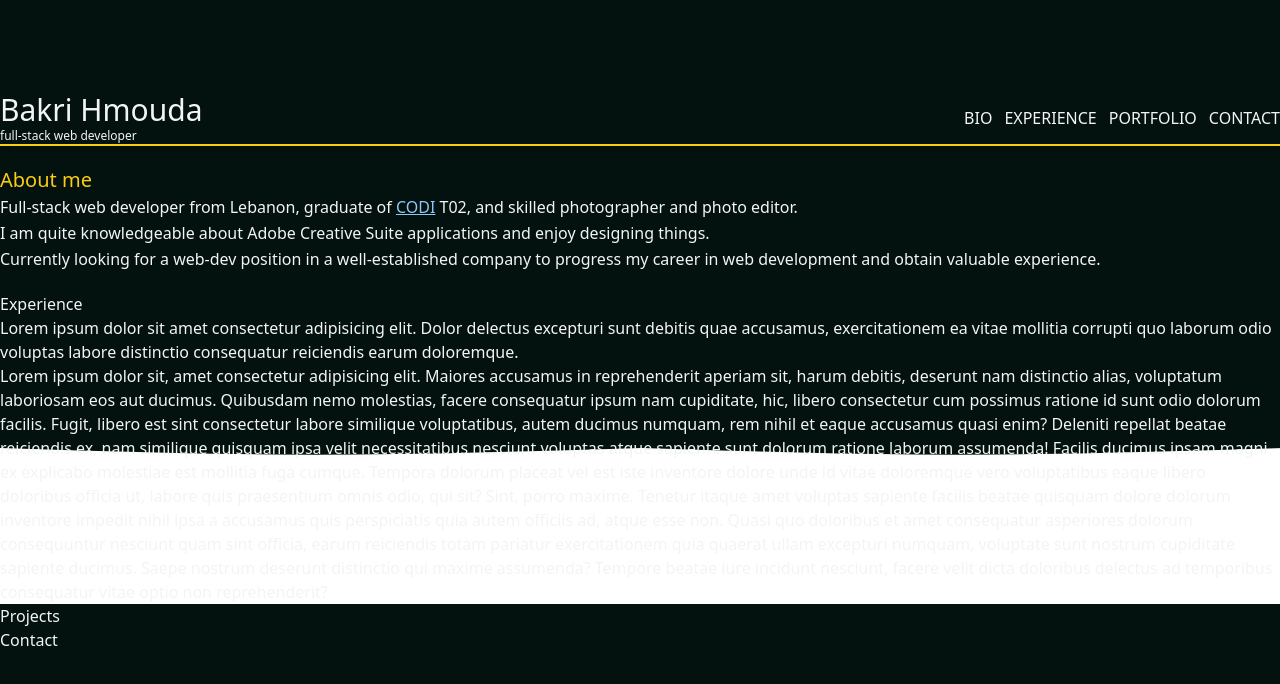
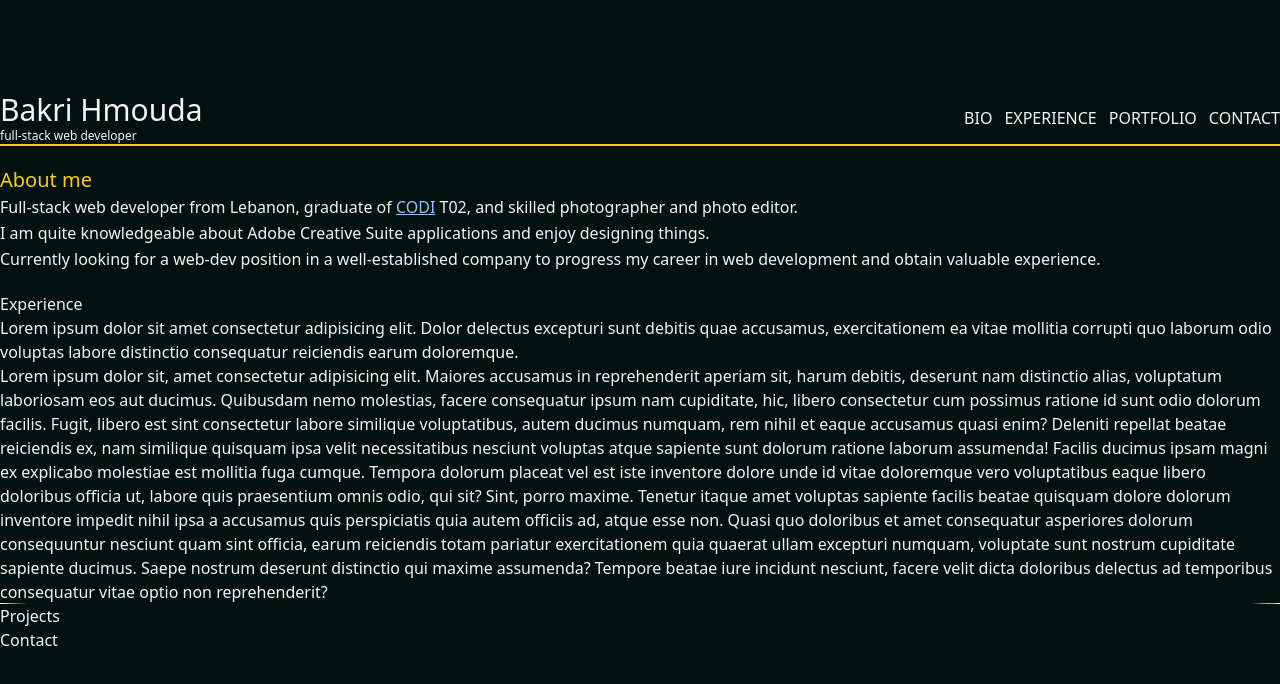
Before and after one commit to Bakri-Hmouda/Bakri-Hmouda.github.io, a Next.js app: page / in a window 1280 px wide. Shown: the top 684 px of the page. Built offline with nearby package versions, Linux system fonts and the light colour scheme.

Commit message:
fixed bg-file source

```diff
--- a/pages/index.tsx
+++ b/pages/index.tsx
@@ -9,7 +9,7 @@ export default function Home() {
                 <Bio />
             </section>
 
-            <section className="bg-wave">
+            <section className="bg-wave bg-cover">
                 <Experience />
             </section>
             <section>
```
Also changed, not shown: public/static/background-images/wave1.svg (renamed from static/background-images/wave1.svg).
